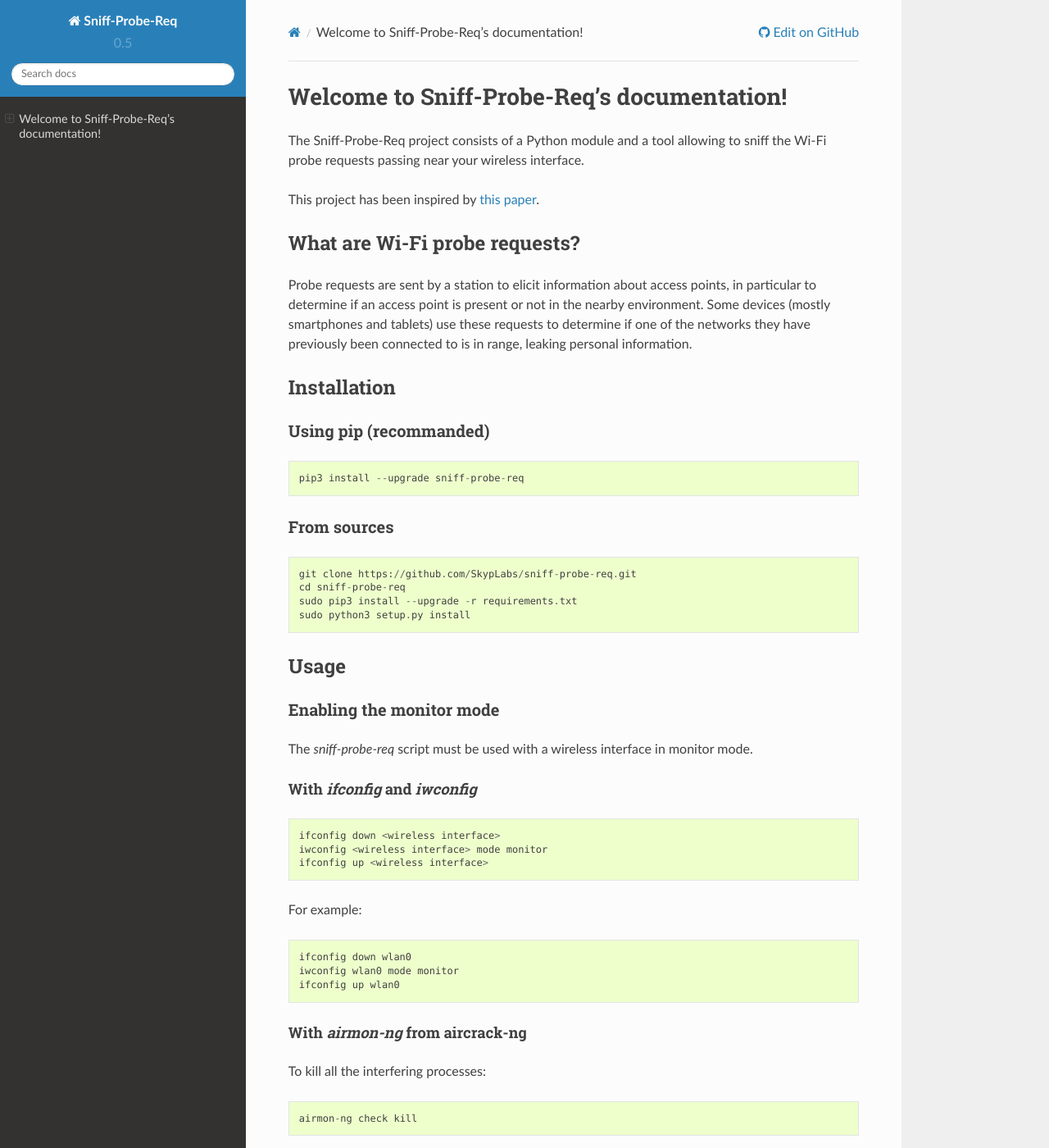
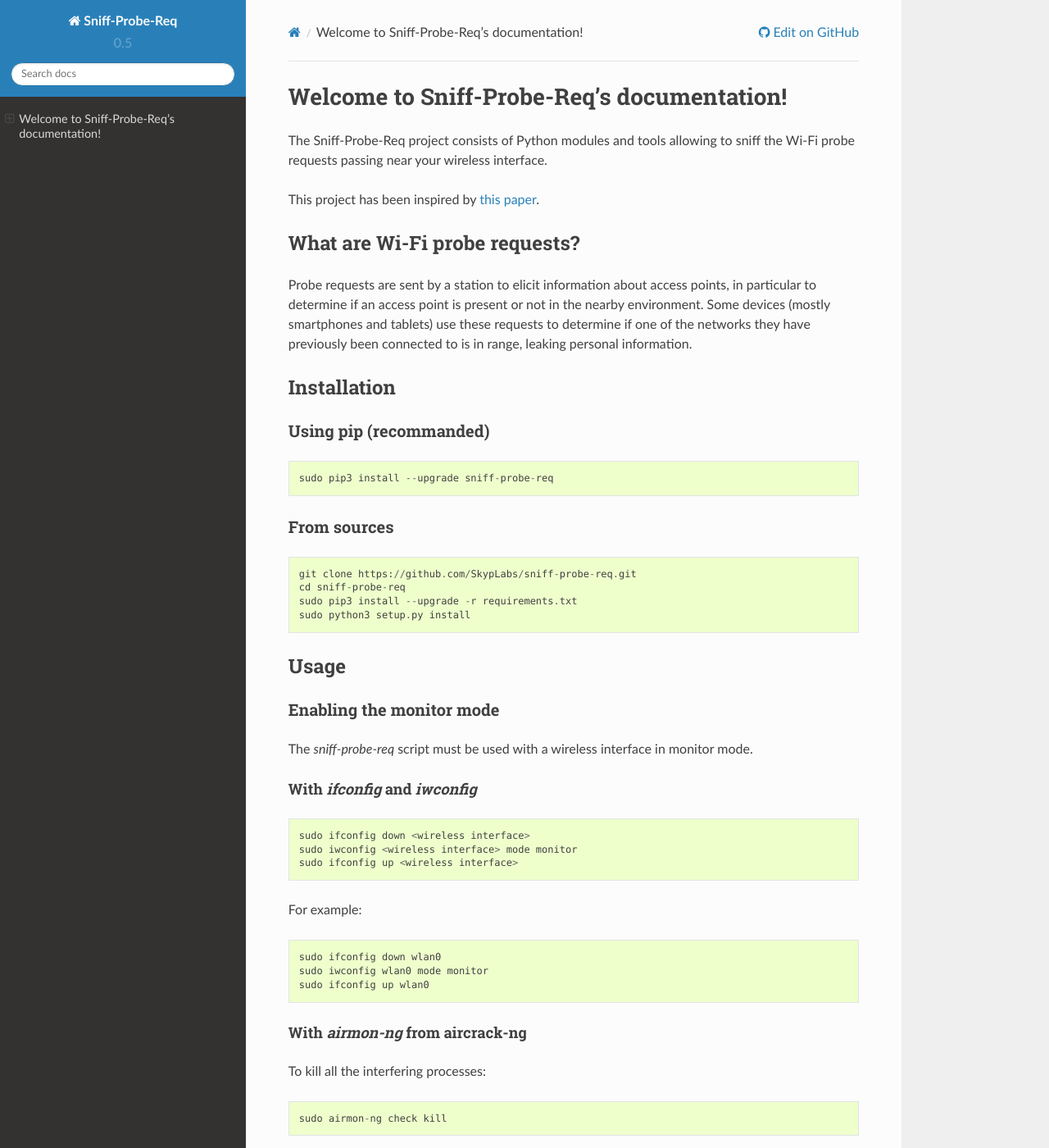
Before and after one commit to SkypLabs/probequest, a Sphinx documentation site: the page built from docs/index.rst, in a window 1280 px wide and 1400 px high. Shown: the whole window at 82% size. Built offline with Sphinx 7.4.7 and the Read the Docs theme 2.0.0, drawn with Linux system fonts in a browser that asks for light colours; some of the changed text lies outside the part shown.

Commit message:
update the doc

```diff
--- a/docs/development.rst
+++ b/docs/development.rst
@@ -17,7 +17,7 @@
 Below are the different steps to do before releasing a new version:
 
 - Run all tests and be sure they all pass
-- Update the `VERSION` variable in `setup.py`
+- Update the `VERSION` variable in `sniff_probe_req/version.py`
 - Update the package's metadata (description, classifiers, etc) in `setup.py` if needed
 - Update the requirements in `setup.py` and `requirements.txt`
 - Update `README.rst` if needed
--- a/docs/index.rst
+++ b/docs/index.rst
@@ -6,7 +6,7 @@
 Welcome to Sniff-Probe-Req's documentation!
 ===========================================
 
-The Sniff-Probe-Req project consists of a Python module and a tool allowing to sniff the Wi-Fi probe requests passing near your wireless interface.
+The Sniff-Probe-Req project consists of Python modules and tools allowing to sniff the Wi-Fi probe requests passing near your wireless interface.
 
 This project has been inspired by `this paper`_.
 
--- a/docs/installation.rst
+++ b/docs/installation.rst
@@ -6,7 +6,7 @@
 
 ::
 
-    pip3 install --upgrade sniff-probe-req
+    sudo pip3 install --upgrade sniff-probe-req
 
 From sources
 ^^^^^^^^^^^^
--- a/docs/usage.rst
+++ b/docs/usage.rst
@@ -11,17 +11,17 @@
 
 ::
 
-    ifconfig down <wireless interface>
-    iwconfig <wireless interface> mode monitor
-    ifconfig up <wireless interface>
+    sudo ifconfig down <wireless interface>
+    sudo iwconfig <wireless interface> mode monitor
+    sudo ifconfig up <wireless interface>
 
 For example:
 
 ::
 
-    ifconfig down wlan0
-    iwconfig wlan0 mode monitor
-    ifconfig up wlan0
+    sudo ifconfig down wlan0
+    sudo iwconfig wlan0 mode monitor
+    sudo ifconfig up wlan0
 
 With `airmon-ng` from aircrack-ng
 """""""""""""""""""""""""""""""""
@@ -30,19 +30,19 @@
 
 ::
 
-    airmon-ng check kill
+    sudo airmon-ng check kill
 
 To enable the monitor mode:
 
 ::
 
-    airmon-ng start <wireless interface>
+    sudo airmon-ng start <wireless interface>
 
 For example:
 
 ::
 
-    airmon-ng start wlan0
+    sudo airmon-ng start wlan0
 
 Example of use
 ^^^^^^^^^^^^^^
```
Also changed, not shown: docs/software_architecture.rst (added, +10 -0 lines).
